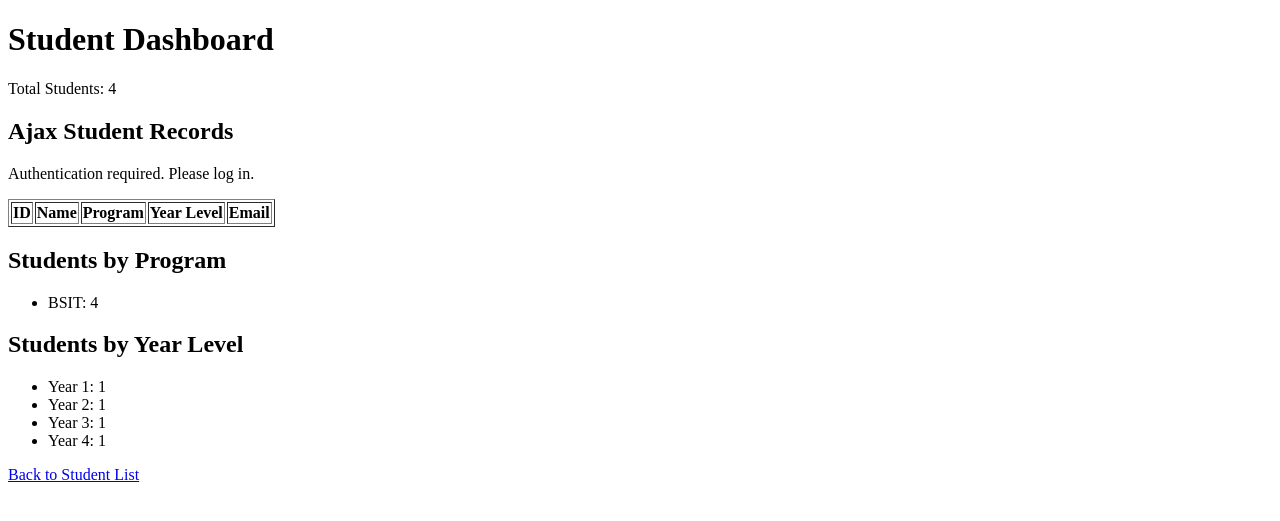
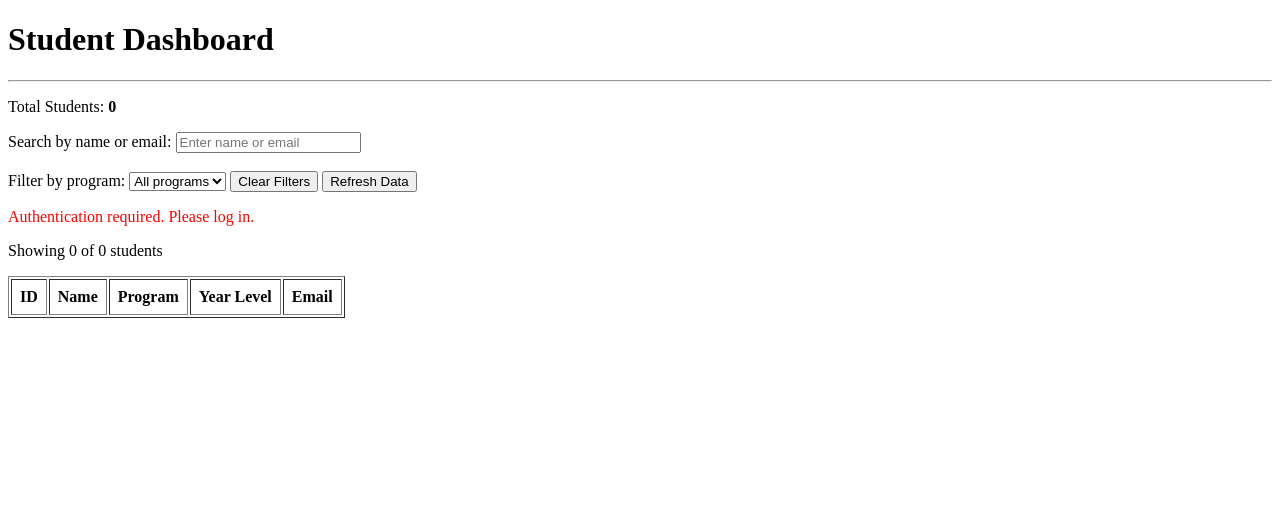
Before and after one commit to cmmusngiua/CMM_DjangoWebApp, a Django app: page /registration/dashboard/ in a window 1280 px wide. Shown: the top 521 px of the page. Run offline with Django 5.2, Linux system fonts and the light colour scheme; data comes from the database, SQL or seed files in the repository; lists and menus that the app fills with data are empty.

Commit message:
Enhance AJAX dashboard with search and filters

```diff
--- a/registration/static/registration/js/student_dashboard.js
+++ b/registration/static/registration/js/student_dashboard.js
@@ -1,12 +1,21 @@
+
+let allStudents = [];
+
+const loadingMessage = document.getElementById("loading-message");
+const errorMessage = document.getElementById("error-message");
+const studentCount = document.getElementById("student-count");
+const tableBody = document.getElementById("student-table-body");
+const searchInput = document.getElementById("student-search");
+const programFilter = document.getElementById("program-filter");
+const clearButton = document.getElementById("clear-filters");
+const refreshButton = document.getElementById("refresh-students");
+const resultCount = document.getElementById("result-count");
+
 async function loadStudents() {
-    const loadingMessage = document.getElementById("loading-message");
-    const errorMessage = document.getElementById("error-message");
-    const studentCount = document.getElementById("student-count");
-    const tableBody = document.getElementById("student-table-body");
-
     try {
         loadingMessage.textContent = "Loading students...";
         errorMessage.textContent = "";
+        refreshButton.disabled = true;
 
         const response = await fetch("/api/students/");
 
@@ -14,39 +23,111 @@
             if (response.status === 401) {
                 throw new Error("Authentication required. Please log in.");
             }
+
             throw new Error(`HTTP error: ${response.status}`);
         }
 
         const data = await response.json();
+
+        allStudents = data.students;
+
         studentCount.textContent = data.count;
-        tableBody.innerHTML = "";
 
-        if (data.students.length === 0) {
-            const row = document.createElement("tr");
-            row.innerHTML = `
-                <td colspan="5">No Student records found.</td>
-            `;
-            tableBody.appendChild(row);
-        } else {
-            data.students.forEach(student => {
-                const row = document.createElement("tr");
-                row.innerHTML = `
-                    <td>${student.id}</td>
-                    <td>${student.student_name}</td>
-                    <td>${student.program}</td>
-                    <td>${student.year_level}</td>
-                    <td>${student.email}</td>
-                `;
-                tableBody.appendChild(row);
-            });
-        }
+        populateProgramFilter();
+        renderStudents();
 
         loadingMessage.textContent = "";
     } catch (error) {
         loadingMessage.textContent = "";
         errorMessage.textContent = error.message;
         console.error("Student loading error:", error);
+    } finally {
+        refreshButton.disabled = false;
     }
 }
 
+function populateProgramFilter() {
+    const selectedProgram = programFilter.value;
+
+    programFilter.innerHTML = '<option value="">All programs</option>';
+
+    const programs = [
+        ...new Set(allStudents.map(student => student.program))
+    ].sort();
+
+    programs.forEach(program => {
+        const option = document.createElement("option");
+        option.value = program;
+        option.textContent = program;
+        programFilter.appendChild(option);
+    });
+
+    if (programs.includes(selectedProgram)) {
+        programFilter.value = selectedProgram;
+    }
+}
+
+function renderStudents() {
+    const searchText = searchInput.value.toLowerCase().trim();
+    const selectedProgram = programFilter.value;
+
+    const filteredStudents = allStudents.filter(student => {
+        const name = (student.student_name || "").toLowerCase();
+        const email = (student.email || "").toLowerCase();
+
+        const matchesSearch =
+            name.includes(searchText) || email.includes(searchText);
+
+        const matchesProgram =
+            selectedProgram === "" || student.program === selectedProgram;
+
+        return matchesSearch && matchesProgram;
+    });
+
+    tableBody.innerHTML = "";
+
+    if (filteredStudents.length === 0) {
+        const row = document.createElement("tr");
+        const cell = document.createElement("td");
+
+        cell.colSpan = 5;
+        cell.textContent = "No matching Student records found.";
+
+        row.appendChild(cell);
+        tableBody.appendChild(row);
+    } else {
+        filteredStudents.forEach(student => {
+            const row = document.createElement("tr");
+
+            [
+                student.id,
+                student.student_name,
+                student.program,
+                student.year_level,
+                student.email
+            ].forEach(value => {
+                const cell = document.createElement("td");
+                cell.textContent = value ?? "";
+                row.appendChild(cell);
+            });
+
+            tableBody.appendChild(row);
+        });
+    }
+
+    resultCount.textContent =
+        `Showing ${filteredStudents.length} of ${allStudents.length} students`;
+}
+
+searchInput.addEventListener("input", renderStudents);
+programFilter.addEventListener("change", renderStudents);
+
+clearButton.addEventListener("click", () => {
+    searchInput.value = "";
+    programFilter.value = "";
+    renderStudents();
+});
+
+refreshButton.addEventListener("click", loadStudents);
+
 loadStudents();
--- a/registration/templates/registration/student_dashboard.html
+++ b/registration/templates/registration/student_dashboard.html
@@ -1,20 +1,36 @@
+
 {% load static %}
-
 <!DOCTYPE html>
-<html>
+<html lang="en">
 <head>
+    <meta charset="UTF-8">
+    <meta name="viewport" content="width=device-width, initial-scale=1.0">
     <title>Student Dashboard</title>
 </head>
 <body>
+    <h1>Student Dashboard</h1>
+    <hr>
 
-    <h1>Student Dashboard</h1>
+    <p>Total Students: <strong id="student-count">0</strong></p>
 
-    <p>Total Students: <span id="student-count">{{ total_students }}</span></p>
+    <label for="student-search">Search by name or email:</label>
+    <input type="text" id="student-search" placeholder="Enter name or email">
 
-    <h2>Ajax Student Records</h2>
+    <br><br>
+
+    <label for="program-filter">Filter by program:</label>
+    <select id="program-filter">
+        <option value="">All programs</option>
+    </select>
+
+    <button type="button" id="clear-filters">Clear Filters</button>
+    <button type="button" id="refresh-students">Refresh Data</button>
+
     <p id="loading-message">Loading students...</p>
-    <p id="error-message"></p>
-    <table border="1" id="student-table">
+    <p id="error-message" style="color: red;"></p>
+    <p id="result-count">Showing 0 of 0 students</p>
+
+    <table border="1" cellpadding="8">
         <thead>
             <tr>
                 <th>ID</th>
@@ -27,29 +43,6 @@
         <tbody id="student-table-body"></tbody>
     </table>
 
-    <h2>Students by Program</h2>
-    <ul>
-        {% for item in program_summary %}
-            <li>{{ item.program }}: {{ item.total }}</li>
-        {% empty %}
-            <li>No student records found.</li>
-        {% endfor %}
-    </ul>
-
-    <h2>Students by Year Level</h2>
-    <ul>
-        {% for item in year_summary %}
-            <li>Year {{ item.year_level }}: {{ item.total }}</li>
-        {% empty %}
-            <li>No student records found.</li>
-        {% endfor %}
-    </ul>
-
-    <p>
-        <a href="{% url 'student_list' %}">Back to Student List</a>
-    </p>
-
-<script src="{% static 'registration/js/student_dashboard.js' %}"></script>
-
+    <script src="{% static 'registration/js/student_dashboard.js' %}"></script>
 </body>
 </html>
```
